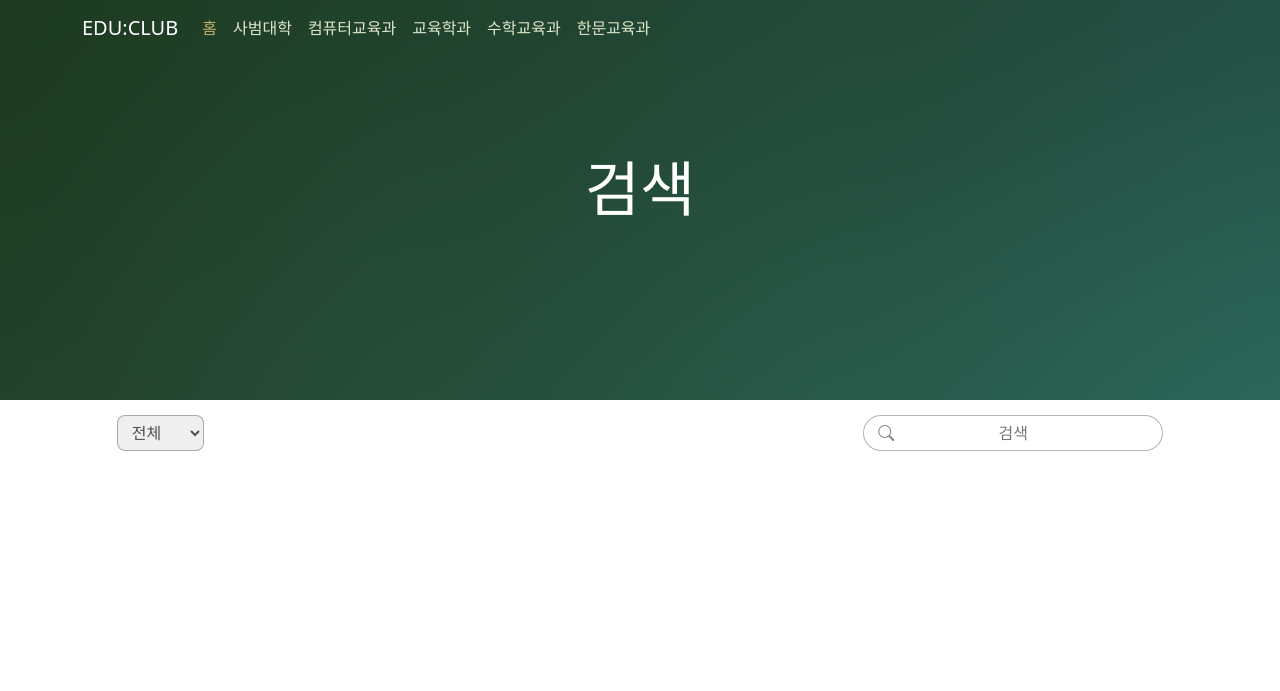
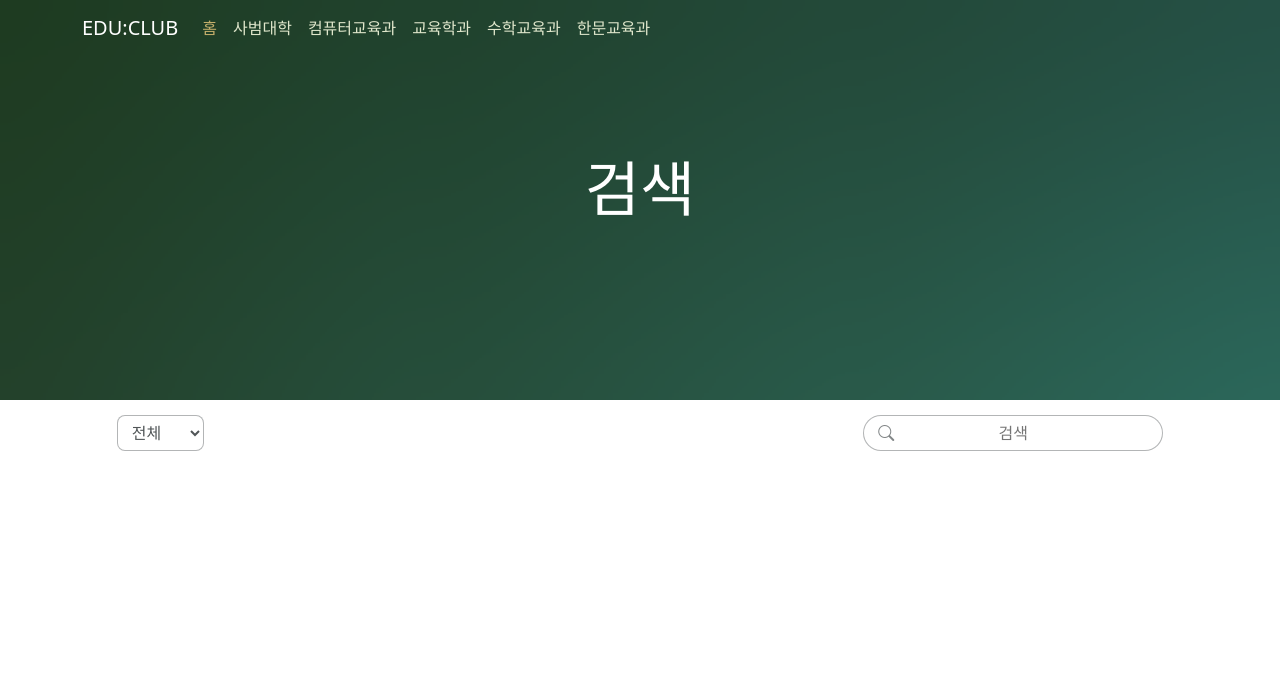
Before and after one commit to minseo-hong/club-search-django, a Django app: page /club/ in a window 1280 px wide. Shown: the top 691 px of the page. Run offline with Django 4.2, Linux system fonts and the light colour scheme; data that the repository does not hold is empty; some libraries are stand-ins or nearby versions.

Commit message:
Fix dropdown

```diff
--- a/static/search-form.css
+++ b/static/search-form.css
@@ -8,6 +8,7 @@
 
 .dropdown {
     padding: 5px 10px;
+    background-color: white;
     border: 1px solid rgba(6, 13, 16, 0.3);
     border-radius: 8px;
     color: rgba(6, 13, 16, 0.7);
```
